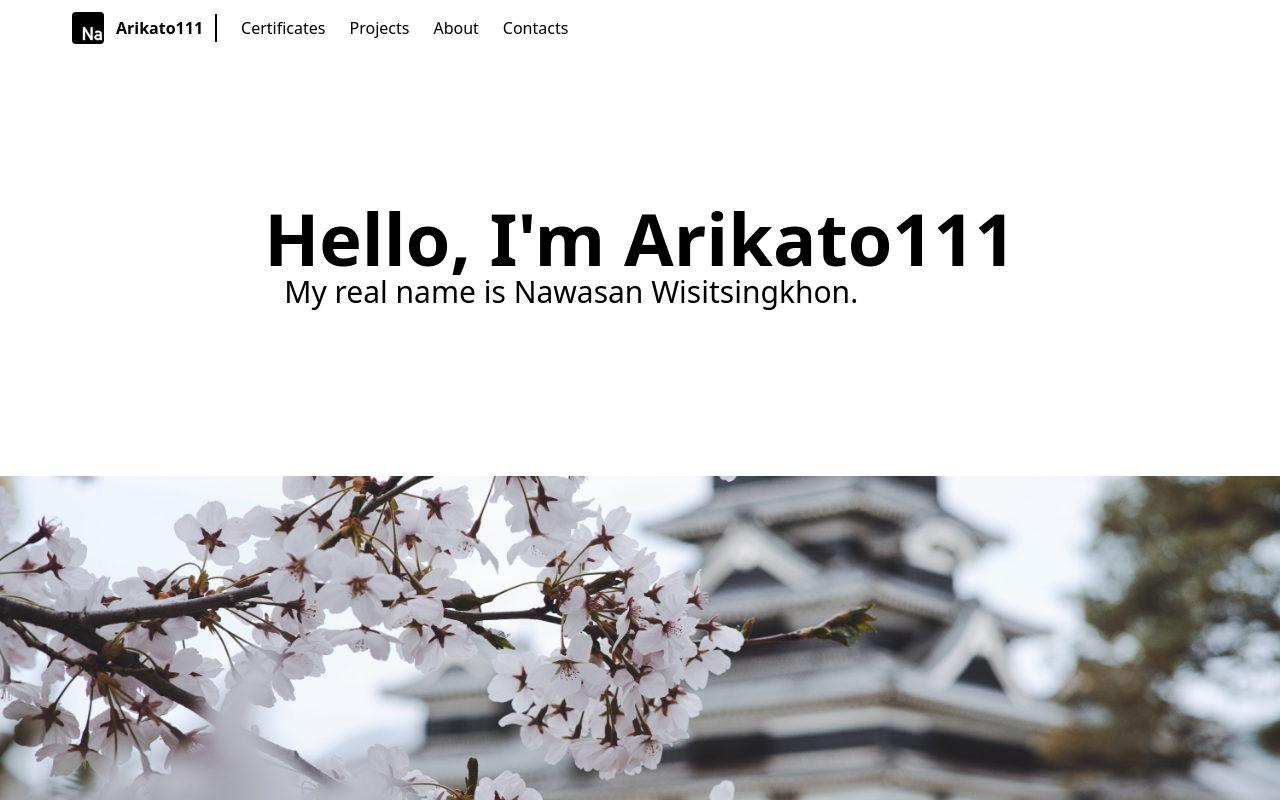
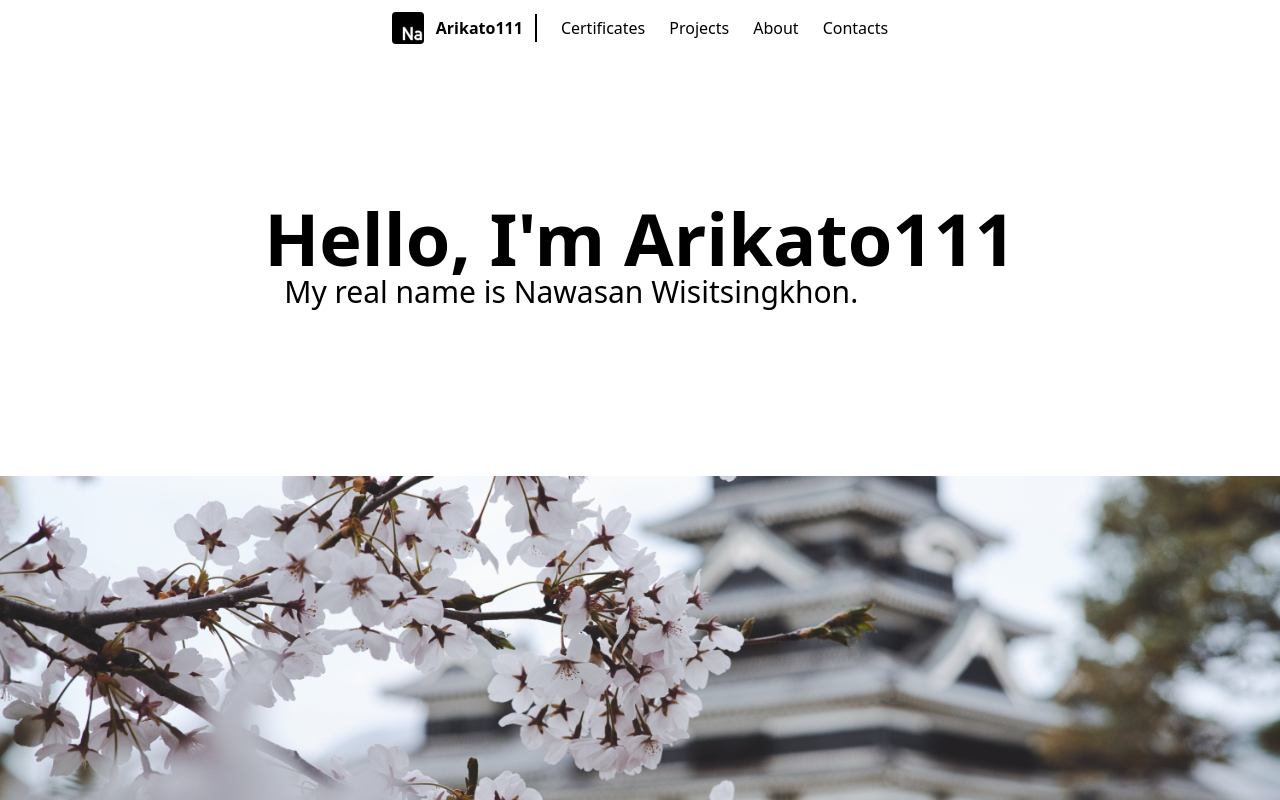
Before and after one commit to Arikato111/svelte-first, a Next.js app: page / in a window 1280 px wide. Shown: the top 800 px of the page. Built offline with nearby package versions, Linux system fonts and the light colour scheme.

Commit message:
header center

```diff
--- a/src/app/globals.css
+++ b/src/app/globals.css
@@ -28,7 +28,7 @@
        @apply sticky py-0 top-0 z-50 bg-white/90 dark:bg-black/90 dark-line backdrop-blur-sm;
     }
     nav {
-        @apply w-full relative bg-transparent h-14 flex flex-col md:flex-row items-center md:items-center px-5 max-w-[1200px] mx-auto;
+        @apply w-full relative bg-transparent h-14 flex flex-col md:flex-row md:justify-center items-center md:items-center px-5 max-w-[1200px] mx-auto;
     }
 }
 
```
